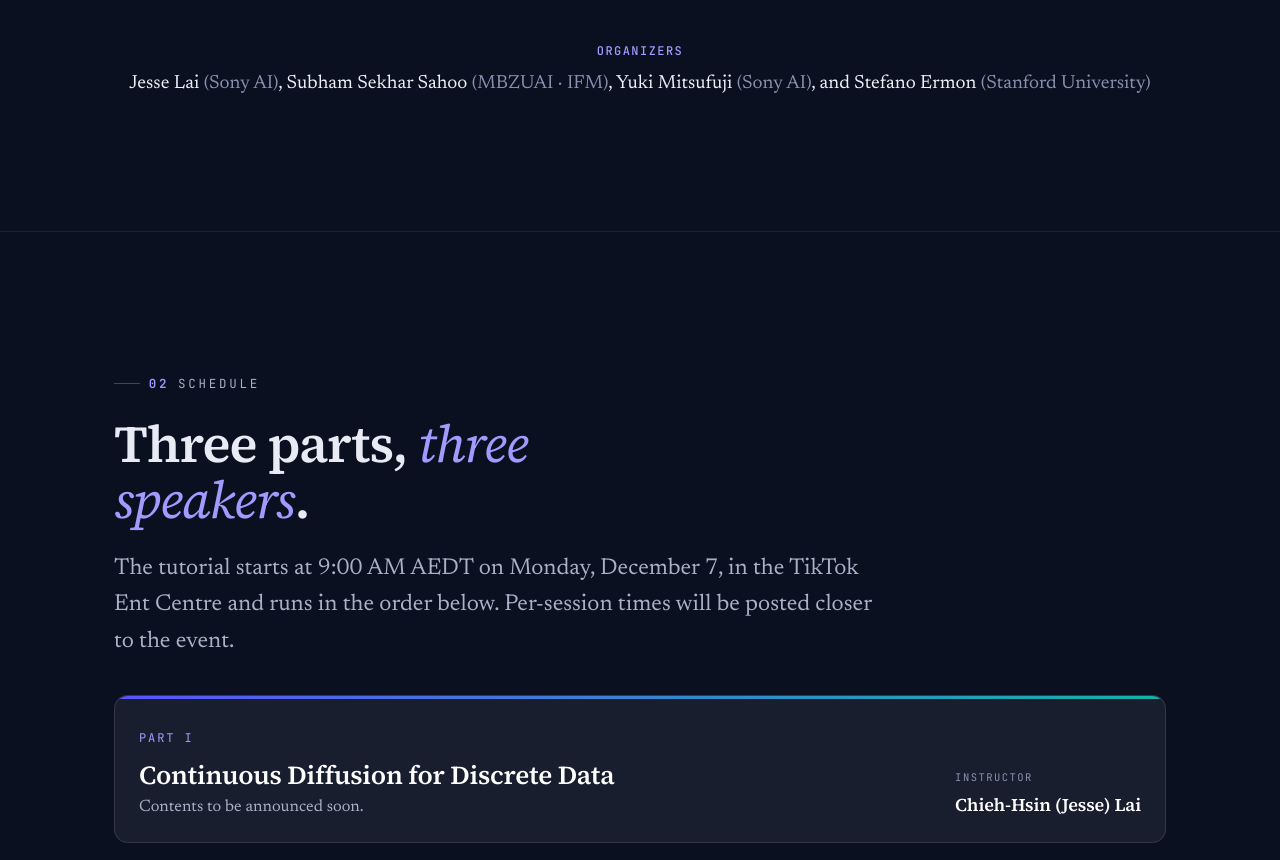
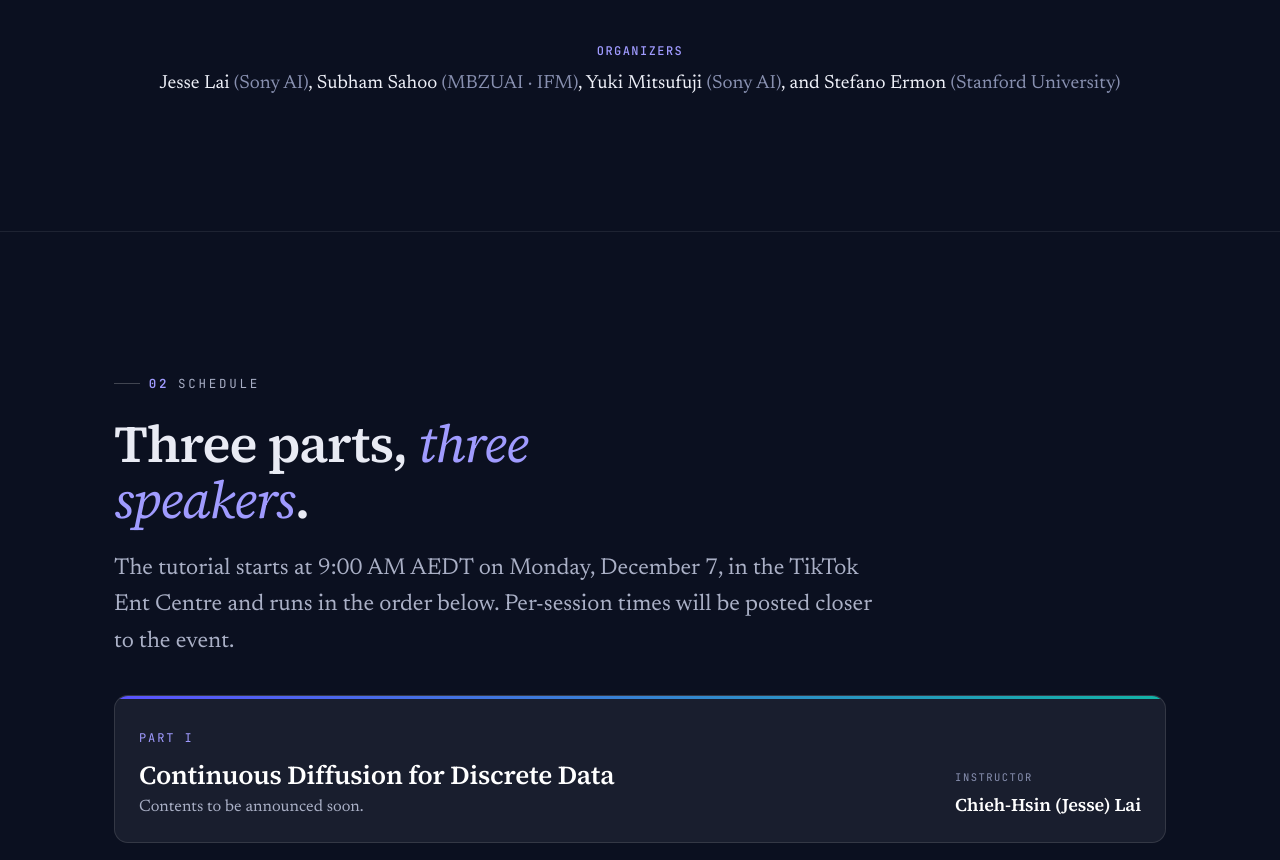
Before and after one commit to diffusion-llms/neurips26, a plain HTML site: page index.html in a window 1280 px wide. Shown: the part 1563-2423 px from the top of the page. Drawn offline with Linux system fonts and the light colour scheme.

Commit message:
Shorten Sahoo's name in organizers list
Co-Authored-By: Claude Opus 5.5 <noreply@anthropic.com>

```diff
--- a/index.html
+++ b/index.html
@@ -524,7 +524,7 @@
         </div>
         <div class="organizers" data-reveal>
           <h3>Organizers</h3>
-          <p>Jesse Lai <span class="aff">(Sony AI)</span>, Subham Sekhar Sahoo <span class="aff">(MBZUAI · IFM)</span>, Yuki Mitsufuji <span class="aff">(Sony AI)</span>, and Stefano Ermon <span class="aff">(Stanford University)</span></p>
+          <p>Jesse Lai <span class="aff">(Sony AI)</span>, Subham Sahoo <span class="aff">(MBZUAI · IFM)</span>, Yuki Mitsufuji <span class="aff">(Sony AI)</span>, and Stefano Ermon <span class="aff">(Stanford University)</span></p>
         </div>
       </div>
     </section>
```
